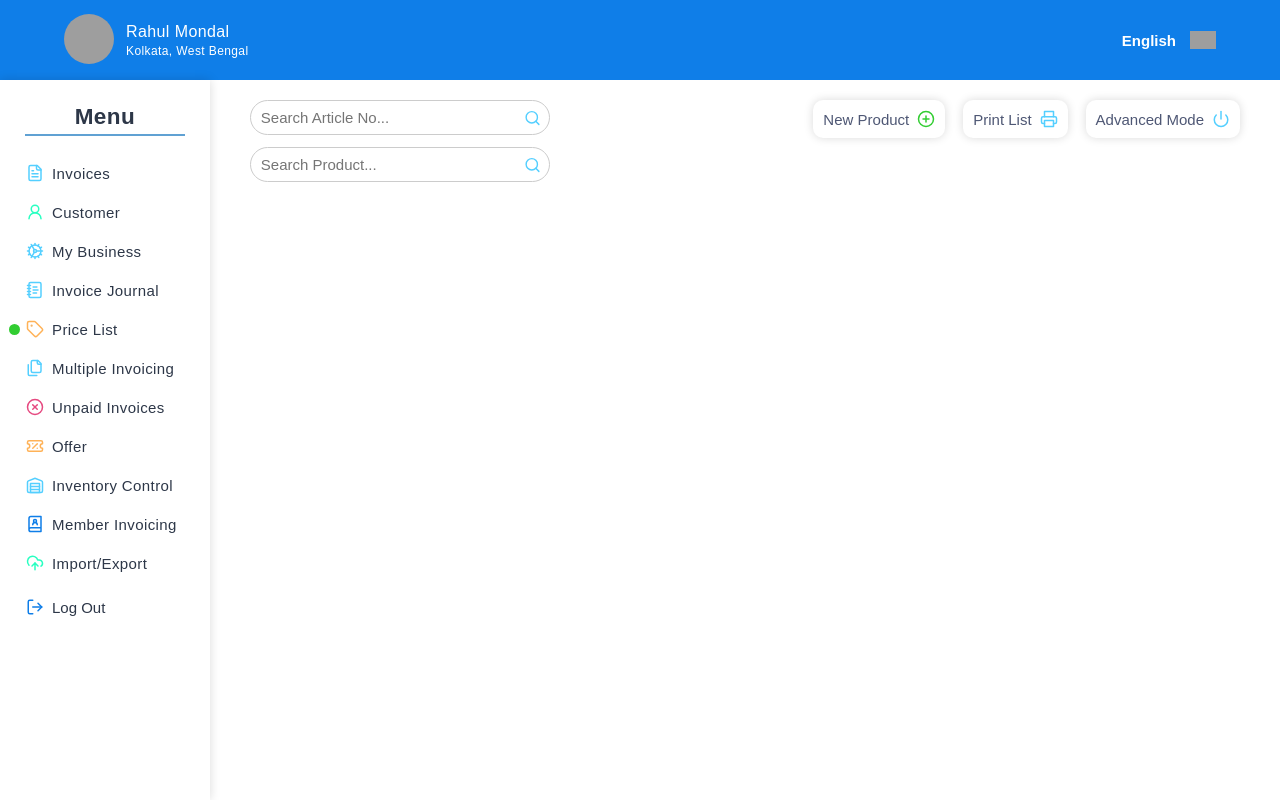
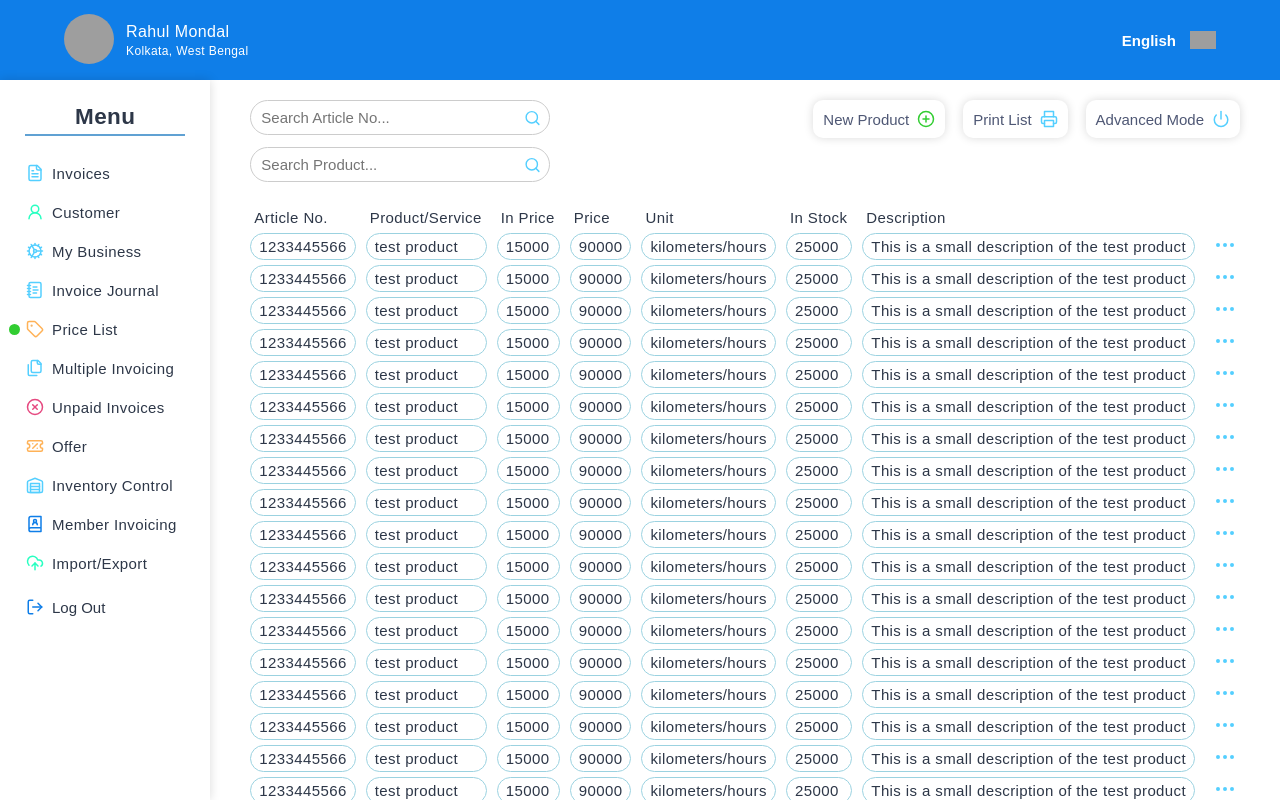
Before and after one commit to RahulMj21/lettfaktura_sow_frontend, a React (Vite) app: page /dashboard/pricelist in a window 1280 px wide. Built offline with nearby package versions, Linux system fonts and the light colour scheme; grey boxes are pictures that could not be loaded.

Commit message:
feat: added price-list table UI

```diff
--- /dev/null
+++ b/src/components/pricelist/productTable.jsx
@@ -0,0 +1,38 @@
+import { MoreHorizontal } from "lucide-react";
+
+const ProductTable = ({ products }) => {
+  return (
+    <table className="products-table">
+      <thead>
+        <th>Article No.</th>
+        <th>Product/Service</th>
+        <th>In Price</th>
+        <th>Price</th>
+        <th>Unit</th>
+        <th>In Stock</th>
+        <th>Description</th>
+        <th></th>
+      </thead>
+      <tbody>
+        {products.map((product) => (
+          <tr key={product.id}>
+            <td>{product.articleNo}</td>
+            <td>{product.name}</td>
+            <td>{product.inPrice}</td>
+            <td>{product.price}</td>
+            <td>{product.unit}</td>
+            <td>{product.inStock}</td>
+            <td>{product.description}</td>
+            <td>
+              <button className="product-row-btn">
+                <MoreHorizontal />
+              </button>
+            </td>
+          </tr>
+        ))}
+      </tbody>
+    </table>
+  );
+};
+
+export default ProductTable;
--- a/src/index.css
+++ b/src/index.css
@@ -5,6 +5,7 @@
   --color-red: #ff0000;
   --color-blue: #0f7ee8;
   --color-light-blue: #60a1d3;
+  --color-dimm-blue: #9bd2e0;
   --color-light-gray: #eaedf0;
   --color-dark-gray: #4e5774;
   --color-off-white: #ccc;
@@ -73,6 +74,7 @@ button {
   border: none;
   font: inherit;
   cursor: pointer;
+  background: transparent;
 }
 button:focus-visible,
 a:focus-visible,
@@ -361,7 +363,7 @@ textarea:focus-visible {
   width: 100%;
   height: calc(100vh - 8rem);
   overflow-y: auto;
-  padding: 2rem 4rem;
+  padding: 2rem 3rem;
   display: flex;
   flex-direction: column;
 }
@@ -381,6 +383,7 @@ textarea:focus-visible {
   align-items: flex-start;
   justify-content: space-between;
   gap: 2rem;
+  padding: 0 1rem;
 }
 .price-list-actions .search-group {
   display: flex;
@@ -433,6 +436,34 @@ textarea:focus-visible {
   stroke: var(--color-light-green);
 }
 .price-list-actions .action-button .action-icon.sky-blue {
+  stroke: var(--color-sky-blue);
+}
+
+/* products table */
+.products-table {
+  color: var(--color-dark);
+  border-collapse: separate;
+  border-spacing: 1rem 0.5rem;
+}
+.products-table th,
+.products-table td {
+  text-align: left;
+  white-space: nowrap;
+  font-size: var(--text-md);
+  font-weight: var(--font-normal);
+}
+.products-table th {
+  padding: 0.2rem 0.5rem;
+  padding-left: 0.4rem;
+}
+.products-table td {
+  padding: 0 0.8rem;
+}
+.products-table td:not(:last-child) {
+  border: 1px solid var(--color-dimm-blue);
+  border-radius: 4rem;
+}
+.product-row-btn svg {
   stroke: var(--color-sky-blue);
 }
 
--- a/src/pages/dashboard/priceList.jsx
+++ b/src/pages/dashboard/priceList.jsx
@@ -1,11 +1,226 @@
 import { PlusCircle, Power, Printer } from "lucide-react";
 import SearchInput from "../../components/common/SearchInput";
 import DashboardLayout from "../../components/dashboard/dashboardLayout";
+import ProductTable from "../../components/pricelist/productTable";
+
+const products = [
+  {
+    id: 1,
+    articleNo: 1233445566,
+    name: "test product",
+    description: "This is a small description of the test product",
+    inPrice: 15000,
+    price: 90000,
+    unit: "kilometers/hours",
+    inStock: 25000,
+  },
+  {
+    id: 2,
+    articleNo: 1233445566,
+    name: "test product",
+    description: "This is a small description of the test product",
+    inPrice: 15000,
+    price: 90000,
+    unit: "kilometers/hours",
+    inStock: 25000,
+  },
+  {
+    id: 3,
+    articleNo: 1233445566,
+    name: "test product",
+    description: "This is a small description of the test product",
+    inPrice: 15000,
+    price: 90000,
+    unit: "kilometers/hours",
+    inStock: 25000,
+  },
+  {
+    id: 4,
+    articleNo: 1233445566,
+    name: "test product",
+    description: "This is a small description of the test product",
+    inPrice: 15000,
+    price: 90000,
+    unit: "kilometers/hours",
+    inStock: 25000,
+  },
+  {
+    id: 5,
+    articleNo: 1233445566,
+    name: "test product",
+    description: "This is a small description of the test product",
+    inPrice: 15000,
+    price: 90000,
+    unit: "kilometers/hours",
+    inStock: 25000,
+  },
+  {
+    id: 6,
+    articleNo: 1233445566,
+    name: "test product",
+    description: "This is a small description of the test product",
+    inPrice: 15000,
+    price: 90000,
+    unit: "kilometers/hours",
+    inStock: 25000,
+  },
+  {
+    id: 7,
+    articleNo: 1233445566,
+    name: "test product",
+    description: "This is a small description of the test product",
+    inPrice: 15000,
+    price: 90000,
+    unit: "kilometers/hours",
+    inStock: 25000,
+  },
+  {
+    id: 8,
+    articleNo: 1233445566,
+    name: "test product",
+    description: "This is a small description of the test product",
+    inPrice: 15000,
+    price: 90000,
+    unit: "kilometers/hours",
+    inStock: 25000,
+  },
+  {
+    id: 9,
+    articleNo: 1233445566,
+    name: "test product",
+    description: "This is a small description of the test product",
+    inPrice: 15000,
+    price: 90000,
+    unit: "kilometers/hours",
+    inStock: 25000,
+  },
+  {
+    id: 10,
+    articleNo: 1233445566,
+    name: "test product",
+    description: "This is a small description of the test product",
+    inPrice: 15000,
+    price: 90000,
+    unit: "kilometers/hours",
+    inStock: 25000,
+  },
+  {
+    id: 11,
+    articleNo: 1233445566,
+    name: "test product",
+    description: "This is a small description of the test product",
+    inPrice: 15000,
+    price: 90000,
+    unit: "kilometers/hours",
+    inStock: 25000,
+  },
+  {
+    id: 12,
+    articleNo: 1233445566,
+    name: "test product",
+    description: "This is a small description of the test product",
+    inPrice: 15000,
+    price: 90000,
+    unit: "kilometers/hours",
+    inStock: 25000,
+  },
+  {
+    id: 13,
+    articleNo: 1233445566,
+    name: "test product",
+    description: "This is a small description of the test product",
+    inPrice: 15000,
+    price: 90000,
+    unit: "kilometers/hours",
+    inStock: 25000,
+  },
+  {
+    id: 14,
+    articleNo: 1233445566,
+    name: "test product",
+    description: "This is a small description of the test product",
+    inPrice: 15000,
+    price: 90000,
+    unit: "kilometers/hours",
+    inStock: 25000,
+  },
+  {
+    id: 15,
+    articleNo: 1233445566,
+    name: "test product",
+    description: "This is a small description of the test product",
+    inPrice: 15000,
+    price: 90000,
+    unit: "kilometers/hours",
+    inStock: 25000,
+  },
+  {
+    id: 16,
+    articleNo: 1233445566,
+    name: "test product",
+    description: "This is a small description of the test product",
+    inPrice: 15000,
+    price: 90000,
+    unit: "kilometers/hours",
+    inStock: 25000,
+  },
+  {
+    id: 17,
+    articleNo: 1233445566,
+    name: "test product",
+    description: "This is a small description of the test product",
+    inPrice: 15000,
+    price: 90000,
+    unit: "kilometers/hours",
+    inStock: 25000,
+  },
+  {
+    id: 18,
+    articleNo: 1233445566,
+    name: "test product",
+    description: "This is a small description of the test product",
+    inPrice: 15000,
+    price: 90000,
+    unit: "kilometers/hours",
+    inStock: 25000,
+  },
+  {
+    id: 19,
+    articleNo: 1233445566,
+    name: "test product",
+    description: "This is a small description of the test product",
+    inPrice: 15000,
+    price: 90000,
+    unit: "kilometers/hours",
+    inStock: 25000,
+  },
+  {
+    id: 20,
+    articleNo: 1233445566,
+    name: "test product",
+    description: "This is a small description of the test product",
+    inPrice: 15000,
+    price: 90000,
+    unit: "kilometers/hours",
+    inStock: 25000,
+  },
+  {
+    id: 21,
+    articleNo: 1233445566,
+    name: "test product",
+    description: "This is a small description of the test product",
+    inPrice: 15000,
+    price: 90000,
+    unit: "kilometers/hours",
+    inStock: 25000,
+  },
+];
 
 const PriceList = () => {
   return (
     <DashboardLayout>
       <div className="price-list">
+        {/* price-list actions */}
         <div className="price-list-actions">
           <div className="search-group">
             <SearchInput placeholder="Search Article No..." />
@@ -26,6 +241,8 @@ const PriceList = () => {
             </button>
           </div>
         </div>
+        {/* listed items */}
+        <ProductTable products={products} />
       </div>
     </DashboardLayout>
   );
```
